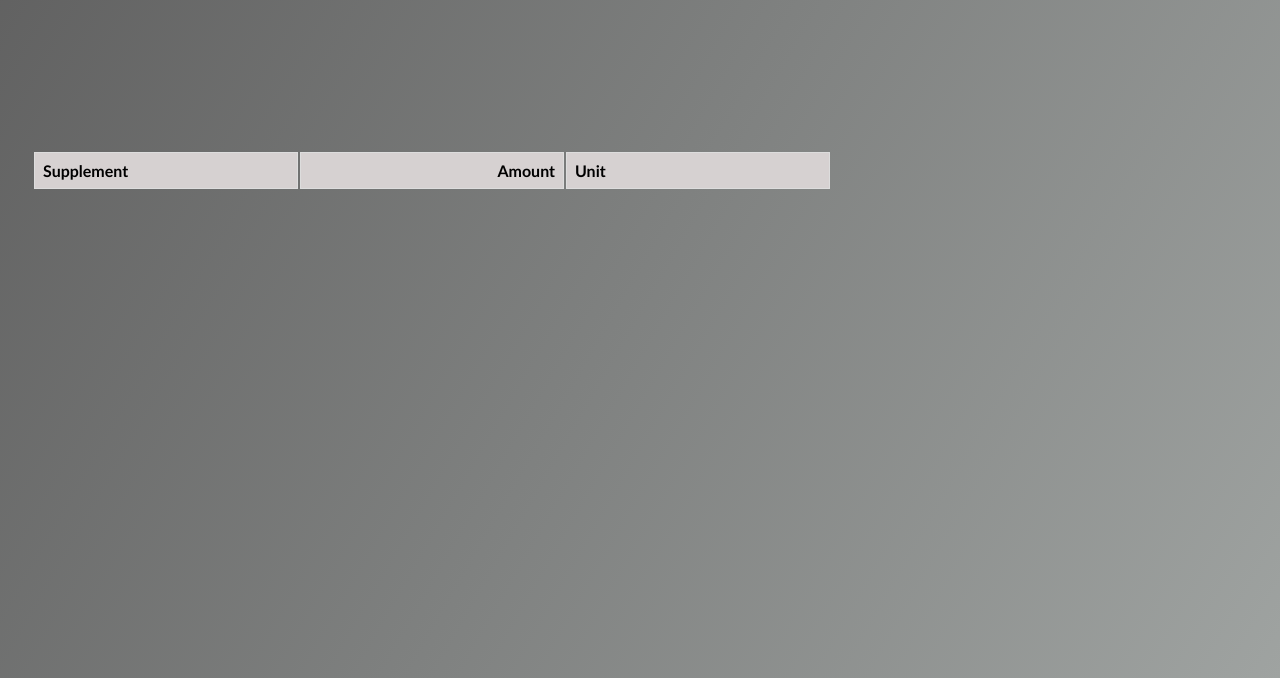
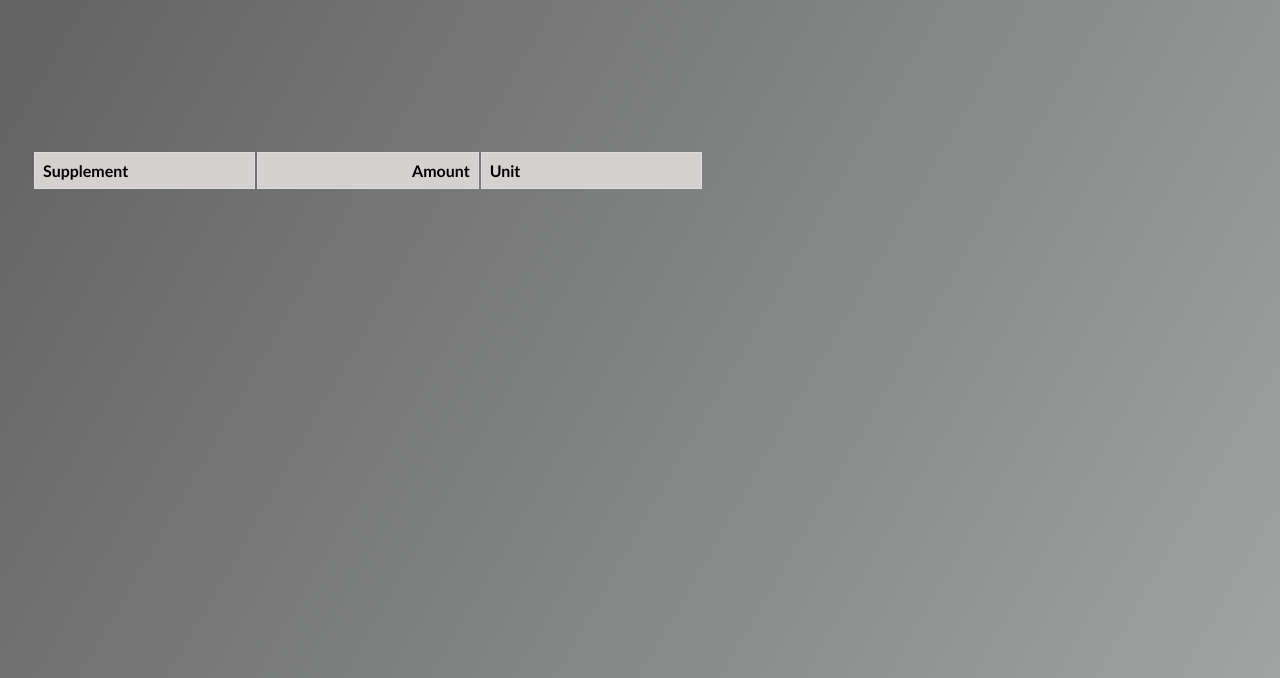
Before and after one commit to nikolaspasov/supplement-tracker, a website with bundled scripts: page index.html in a window 1280 px wide. Shown: the part 122-800 px from the top of the page. Built offline with nearby package versions, Linux system fonts and the light colour scheme; what page would draw is missing.

Commit message:
change table width

```diff
--- a/style.css
+++ b/style.css
@@ -82,7 +82,7 @@ table{
     padding-top: 7rem;
     padding-left: 2rem;
     padding-bottom: 3rem;
-    width: 65%;
+    width: 55%;
 }
 td, th {
     border: 1px solid #dddddd;
```
